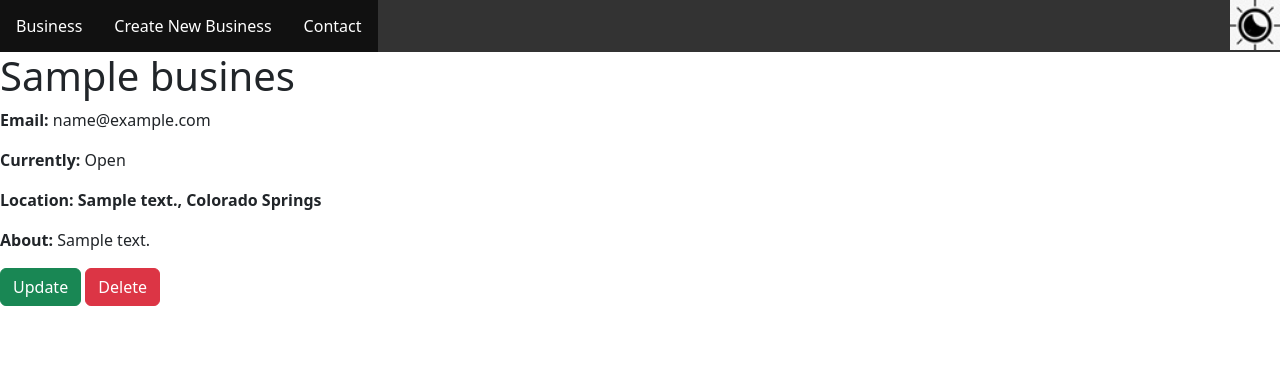
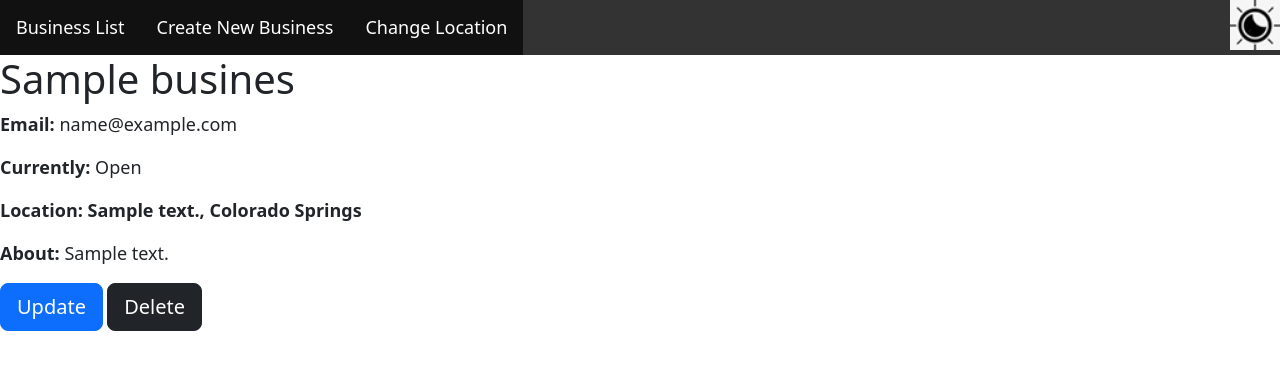
Before and after one commit to jbraitsch/gameplan, a Django app: page /business/1 in a window 1280 px wide. Shown: the part 198-568 px from the top of the page. Run offline with Django 4.2, Linux system fonts and the light colour scheme; tables that the repository leaves empty hold one stand-in row (values such as "Sample post"); some libraries are stand-ins or nearby versions.

Commit message:
added accessibility features

```diff
--- a/gp_app/templates/gp_app/base_template.html
+++ b/gp_app/templates/gp_app/base_template.html
@@ -64,6 +64,10 @@
         height: 50px;
         width: 50px;
       }
+
+      .font_size{
+        font-size: large;
+      }
 </style>
 {% load bootstrap5 %}
 {% bootstrap_css %}
@@ -84,10 +88,10 @@
     </a>
 </div>
 
-<ul class="ul">
-    <li><a class="li li_a li_a_hover" href="{% url 'business' %}" >Business</a></li>
+<ul class="ul font_size">
+    <li><a class="li li_a li_a_hover" href="{% url 'business' %}" >Business List</a></li>
     <li><a class="li li_a li_a_hover" href="{% url 'create_business'%}">Create New Business</a></li>
-    <li><a class="li li_a li_a_hover" href="#contact">Contact</a></li>
+    <li><a class="li li_a li_a_hover" href="#contact">Change Location</a></li>
     <img onclick="dark()" class="access" alt="Dark Mode" src="{% static 'images/dark.jpg' %}"></button></li>
 </ul>
 
--- a/gp_app/templates/gp_app/business_delete.html
+++ b/gp_app/templates/gp_app/business_delete.html
@@ -4,6 +4,7 @@
 <h2>Delete Business</h2>
 
 
+<div class="font_size">
   <form method="POST">
     {% csrf_token %}
     <p>Are you sure that you want to delete the business "{{post.title}}"?</p>
@@ -12,5 +13,7 @@
       <a class="btn btn-primary" href="{% url 'index' %}"role="button">Cancel </a>
     </div>
   </form>
+</div>
+
 
 {% endblock content %}
--- a/gp_app/templates/gp_app/business_detail.html
+++ b/gp_app/templates/gp_app/business_detail.html
@@ -2,15 +2,17 @@
 
 {% block content %}
 <h1>{{ business.name }}</h1>
-<p><strong>Email:</strong> {{ business.email }}</p>
-<p><strong>Currently:</strong>
+<div class="font_size">
+    <p><strong>Email:</strong> {{ business.email }}</p>
+    <p><strong>Currently:</strong>
 {%if business.is_open %}
  Open
 {%else%}
  Closed
-{% endif %}</p>
-<p><strong>Location: {{business.address}}, {{business.city}}</strong></p>
-<p><strong>About: </strong>{{business.about}}</p>
-<a class="btn btn-success" href="{% url 'update_business' business.id %}" role="button">Update</a>
-<a class="btn btn-danger" href="{% url 'delete_business' business.id %}" role="button">Delete</a>
+{% endif %}
+    <p><strong>Location: {{business.address}}, {{business.city}}</strong></p>
+    <p><strong>About: </strong>{{business.about}}</p>
+</div>
+<a class="btn btn-primary btn-lg" href="{% url 'update_business' business.id %}" role="button">Update</a>
+<a class="btn btn-dark btn-lg" href="{% url 'delete_business' business.id %}" role="button">Delete</a>
 {% endblock %}
--- a/gp_app/templates/gp_app/business_form.html
+++ b/gp_app/templates/gp_app/business_form.html
@@ -4,6 +4,7 @@
 <!-- Replace block content in base_template.html -->
 {% block content %}
 
+<div class="font_size">
     <form action="" method="POST">
 
     {% csrf_token %}
@@ -12,5 +13,7 @@
     </table>
     <input type="submit" name="Submit">
     </form>
+</div>
+
 
 {% endblock %}
```
Also changed, not shown: gp_app/templates/gp_app/business_list.html (+4 -3 lines), gp_app/templates/gp_app/index.html (+15 -2 lines), gp_app/templates/gp_app/index_city.html (+4 -3 lines). Lines whose indentation alone changed are shown as unchanged.
